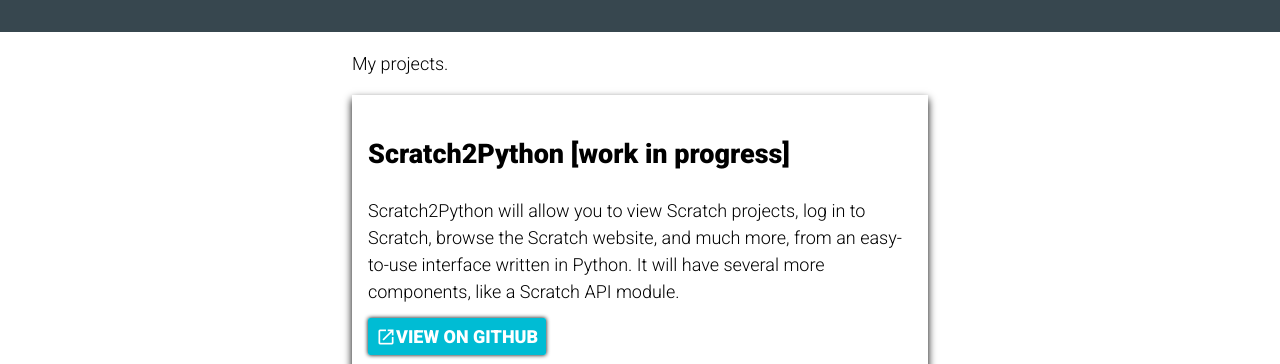
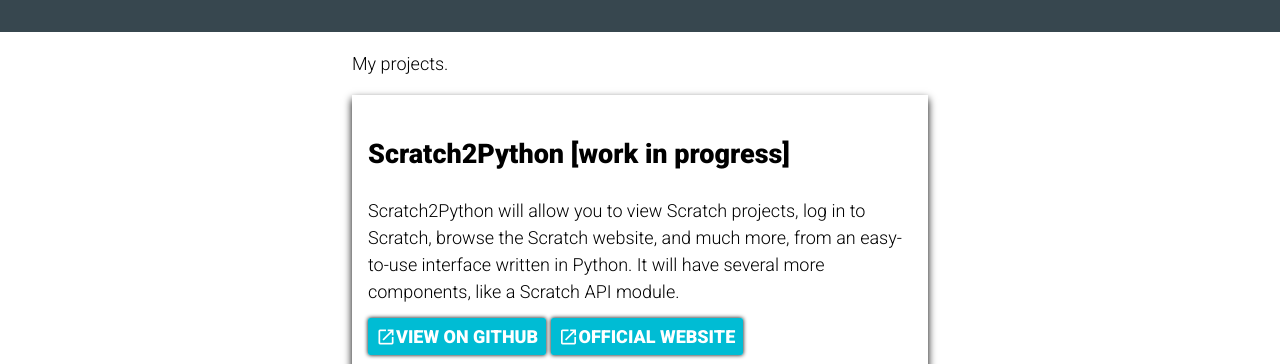
Before and after one commit to Secret-chest/Secret-chest.github.io, a plain HTML site: page my/index.html in a window 1280 px wide. Shown: the part 197-561 px from the top of the page. Drawn offline with Linux system fonts and the light colour scheme.

Commit message:
Add S2P link

```diff
--- a/my/index.html
+++ b/my/index.html
@@ -48,6 +48,7 @@
         API module.
         </p>
         <a href="https://github.com/Secret-chest/Scratch2Python" class="button"><span class="material-icons">launch</span>View on GitHub</a>
+        <a href="https://github.com/Secret-chest/Scratch2Python" class="button"><span class="material-icons">launch</span>Official website</a>
         <div class="badges">
             <img src="https://img.shields.io/github/languages/top/Secret-chest/Scratch2Python?labelColor=546e7a&color=26c6da&logo=python&logoColor=26c6da&style=flat-square">
             <img alt="GitHub" src="https://img.shields.io/github/license/Secret-chest/Scratch2Python?style=flat-square&labelColor=546e7a&color=ffa000">
```
Also changed, not shown: index.html (+1 -0 lines).
